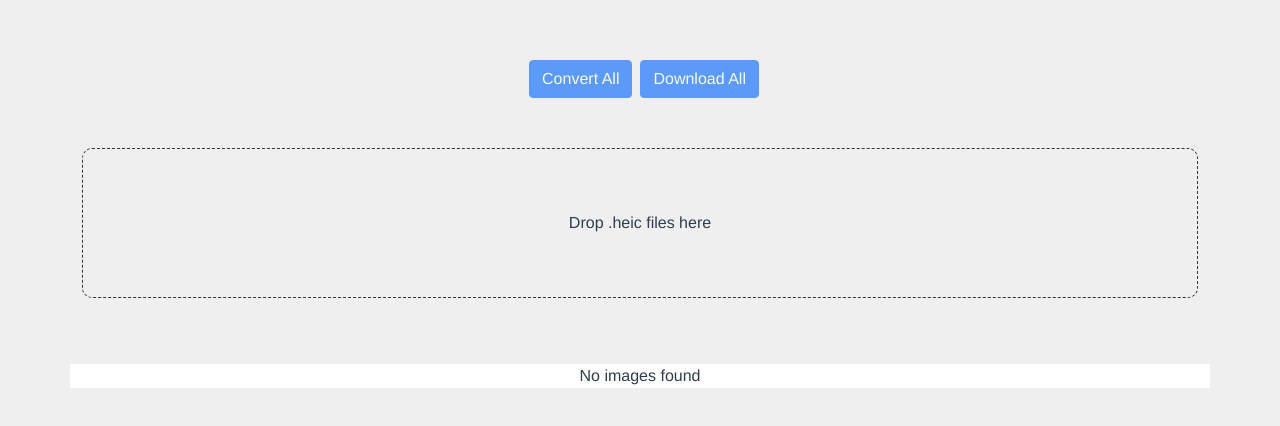
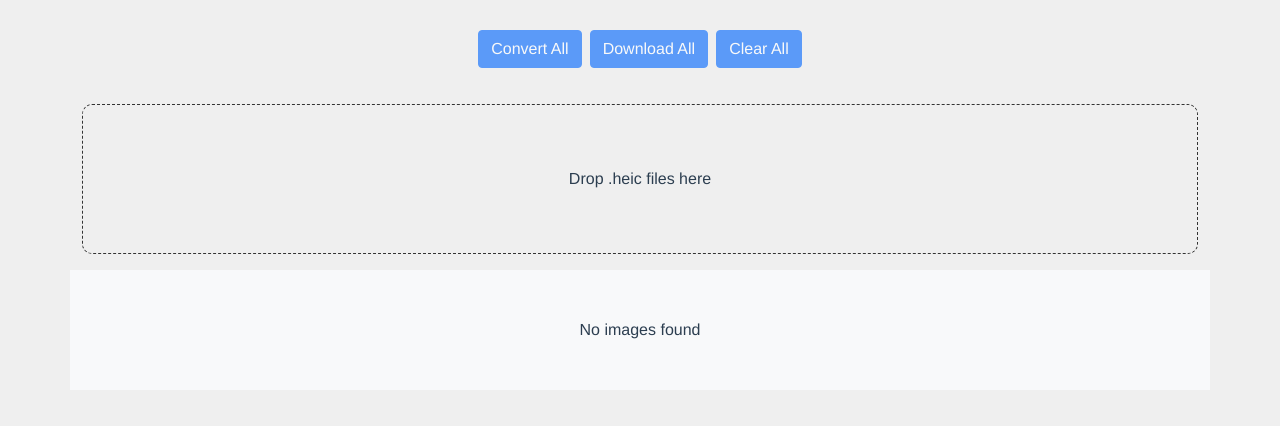
Before and after one commit to lluukinha/heic2jpg, a Vue app: page / in a window 1280 px wide. Shown: the top 426 px of the page. Built offline with nearby package versions, Linux system fonts and the light colour scheme.

Commit message:
clear all button included

```diff
--- a/src/App.vue
+++ b/src/App.vue
@@ -22,7 +22,7 @@ export default {
   -moz-osx-font-smoothing: grayscale;
   text-align: center;
   color: #2c3e50;
-  margin-top: 60px;
+  margin-top: 30px;
 }
 
 body {
--- a/src/background.js
+++ b/src/background.js
@@ -16,7 +16,6 @@ async function createWindow() {
     width: 800,
     height: 600,
     webPreferences: {
-
       // Use pluginOptions.nodeIntegration, leave this alone
       // See nklayman.github.io/vue-cli-plugin-electron-builder/guide/security.html#node-integration for more info
       nodeIntegration: process.env.ELECTRON_NODE_INTEGRATION
--- a/src/components/ImageConverter.vue
+++ b/src/components/ImageConverter.vue
@@ -11,7 +11,7 @@
           v-show="false"
         />
         <button
-          class="btn btn-primary mx-2"
+          class="btn btn-primary"
           @click="runConverter()"
           :disabled="canConvertAll"
         >
@@ -19,16 +19,25 @@
         </button>
 
         <button
-          class="btn btn-primary ml-1"
+          class="btn btn-primary mx-2"
           @click="runDownload()"
-          :disabled="isLoadingAny || !hasImagesToDownload || isDownloading"
+          :disabled="canDownloadAll"
         >
           Download All
+        </button>
+
+        <button
+          class="btn btn-primary"
+          :class="{ disabled: !canClearAll }"
+          @click="clearFiles"
+          :disabled="!canClearAll"
+        >
+          Clear All
         </button>
       </div>
     </div>
 
-    <div class="row">
+    <div class="row mt-3" v-if="filesArray.length === 0">
       <label for="file-input" :class="{ bolder: isDragging }">
         <div
           id="drop-area"
@@ -45,21 +54,29 @@
       </label>
     </div>
 
-    <div class="row mt-3">
-      <p class="error-msg" v-if="hasErrors">
+    <div class="row mt-3" v-if="hasErrors">
+      <p class="error-msg">
         * There is {{ errors.length }} files that is not .heic format
       </p>
     </div>
 
-    <div class="row main-content bg-white" v-if="!hasImages">
+    <div class="row main-content bg-light p-5 mt-3" v-if="!hasImages">
       <div class="col text-center">No images found</div>
     </div>
 
-    <div class="row mt-5" v-else>
+    <div class="row mt-3" v-else>
       <div class="col table-images">
         <table class="table table-striped table-hover">
           <tbody>
-            <tr v-for="image in filesArray" :key="image.key">
+            <tr v-for="(image, index) in filesArray" :key="image.key">
+              <td>
+                <button
+                  class="btn btn-danger btn-sm"
+                  @click="removeImageFromIndex(index)"
+                >
+                  X
+                </button>
+              </td>
               <td>{{ image.name }}</td>
               <td>
                 <img v-if="image.url" class="thumb" :src="image.url" />
@@ -124,6 +141,14 @@ export default {
       return this.filesArray.some((image) => image.isLoading);
     },
 
+    canClearAll() {
+      return this.filesArray.length > 0 && !this.isLoadingAny;
+    },
+
+    canDownloadAll() {
+      return this.isLoadingAny || !this.hasImagesToDownload || this.isDownloading;
+    },
+
     canConvertAll() {
       return this.isLoadingAny || !this.hasImages || !this.hasImagesToConvert;
     },
@@ -151,16 +176,21 @@ export default {
   },
 
   methods: {
+    removeImageFromIndex(index) {
+      this.filesArray.splice(index, 1);
+    },
+
+    clearFiles() {
+      this.filesArray = [];
+      this.errors = [];
+    },
+
     dropHandler(event) {
       this.isDragging = false;
-      this.filesArray = [];
-      this.errors = [];
       this.bringFilesToArray(event.dataTransfer.files);
     },
 
     previewFiles(event) {
-      this.filesArray = [];
-      this.errors = [];
       this.bringFilesToArray(event.target.files);
     },
 
@@ -274,7 +304,7 @@ export default {
 
 <style scoped>
 .drop-area {
-  margin-top: 50px;
+  margin-top: 20px;
   height: 150px;
   display: flex;
   justify-content: center;
@@ -298,10 +328,6 @@ export default {
   background-color: #FFF;
 }
 
-.main-content {
-  margin-top: 50px;
-}
-
 .thumb {
   max-width: 30px;
   height: auto;
@@ -313,7 +339,11 @@ export default {
 }
 
 .table-images {
-  max-height: 500px;
+  max-height: 400px;
   overflow-y: auto;
 }
+
+td {
+  vertical-align: middle;
+}
 </style>
```
